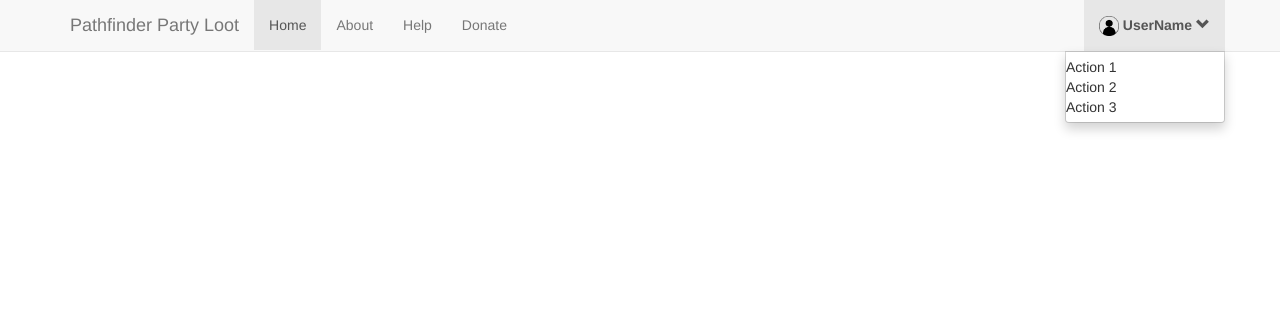
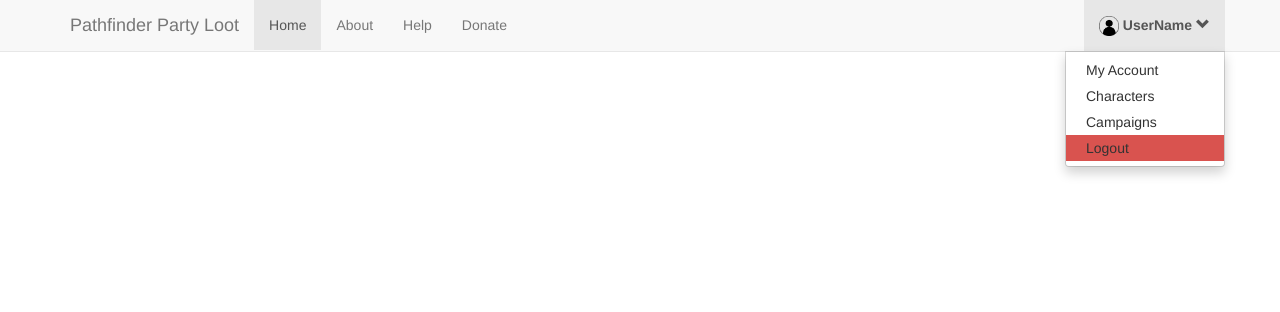
Before and after one commit to djbaumann/party-loot, a Flask app: page /welcomepage in a window 1280 px wide, after a click on "UserName". Shown: the top 312 px of the page. Run offline with Flask 2, Linux system fonts and the light colour scheme; some libraries are stand-ins or nearby versions; some web fonts are replaced.

Commit message:
added menu buttons

```diff
--- a/templates/header.html
+++ b/templates/header.html
@@ -46,9 +46,19 @@
                             <span class="glyphicon glyphicon-chevron-down"></span>
                         </a>
                         <ul class="dropdown-menu">
-                            <li>Action 1</li>
-                            <li>Action 2</li>
-                            <li>Action 3</li>
+                            <li>
+                                <a href="#" type="button" class="btn-default">My Account</a>
+                            </li>
+                            <li>
+                                <a href="#" type="button" class="btn-default">Characters</a>
+                            </li>
+                            <!-- maybe rename campaigns to someting more fitting -->
+                            <li>
+                                <a href="#" type="button" class="btn-default">Campaigns</a>
+                            </li>
+                            <li>
+                                <a href="#" type="button" class="btn-danger">Logout</a>
+                            </li>
                         </ul>
                     </li>
                 </ul>
```
